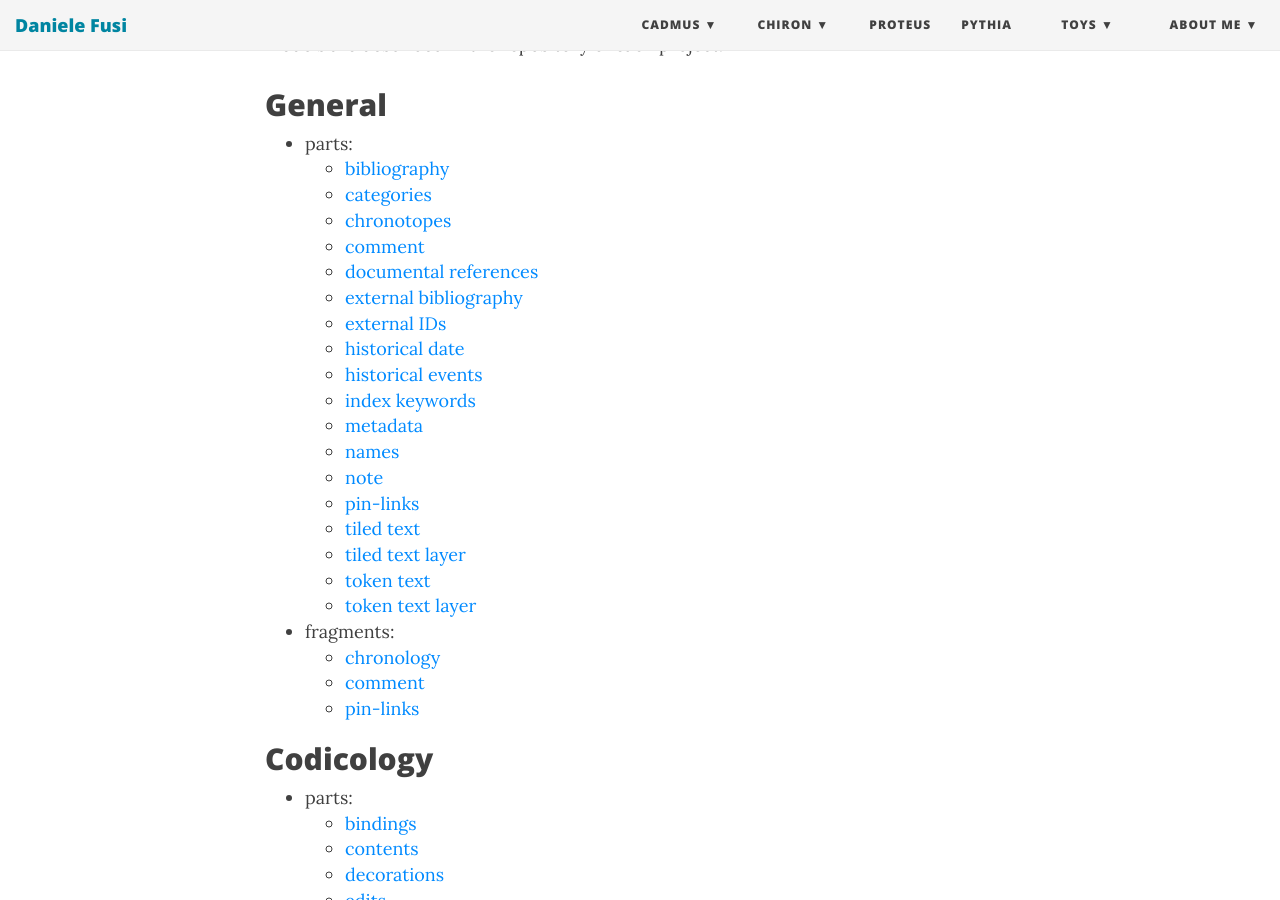
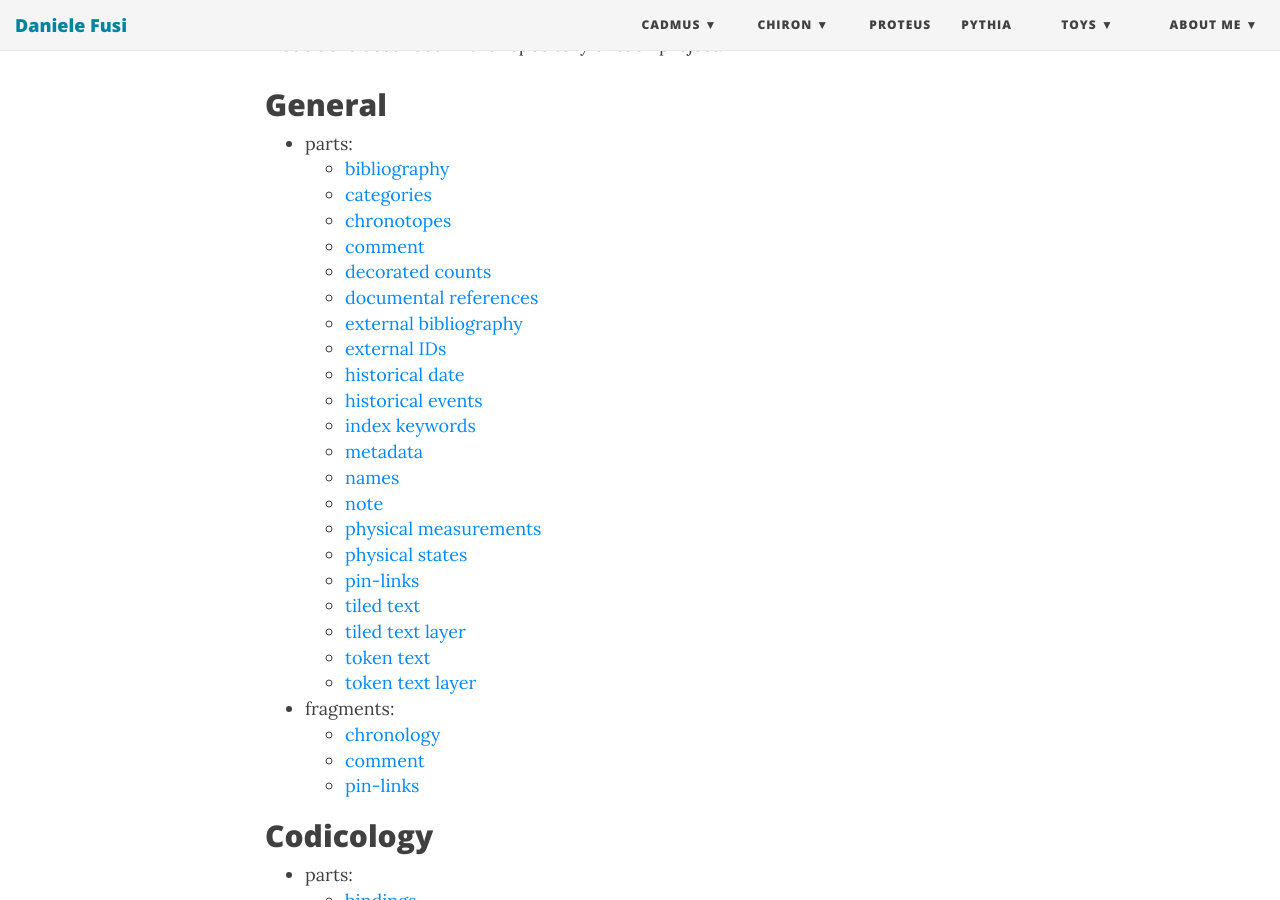
Before and after one commit to Myrmex/overview, a Jekyll site: the page built from cadmus/dev/models.md, in a window 1280 px wide and 900 px high, scrolled down 416 px. Built offline with Jekyll 4.4.1, drawn with Linux system fonts in a browser that asks for light colours; nearby versions of some CDN libraries.

Commit message:
Update models.md

```diff
--- a/cadmus/dev/models.md
+++ b/cadmus/dev/models.md
@@ -13,6 +13,7 @@ All the generic models designed for Cadmus projects are listed here. Project-spe
   - [categories](https://github.com/vedph/cadmus-general/blob/master/docs/categories.md)
   - [chronotopes](https://github.com/vedph/cadmus-general/blob/master/docs/chronotopes.md)
   - [comment](https://github.com/vedph/cadmus-general/blob/master/docs/comment.md)
+  - [decorated counts](https://github.com/vedph/cadmus-general/blob/master/docs/decorated-counts.md)
   - [documental references](https://github.com/vedph/cadmus-general/blob/master/docs/doc-references.md)
   - [external bibliography](https://github.com/vedph/cadmus-general/blob/master/docs/ext-bibliography.md)
   - [external IDs](https://github.com/vedph/cadmus-general/blob/master/docs/external-ids.md)
@@ -22,6 +23,8 @@ All the generic models designed for Cadmus projects are listed here. Project-spe
   - [metadata](https://github.com/vedph/cadmus-general/blob/master/docs/metadata.md)
   - [names](https://github.com/vedph/cadmus-general/blob/master/docs/names.md)
   - [note](https://github.com/vedph/cadmus-general/blob/master/docs/note.md)
+  - [physical measurements](https://github.com/vedph/cadmus-general/blob/master/docs/physical-measurements.md)
+  - [physical states](https://github.com/vedph/cadmus-general/blob/master/docs/physical-states.md)
   - [pin-links](https://github.com/vedph/cadmus-general/blob/master/docs/fr.pin-links.md)
   - [tiled text](https://github.com/vedph/cadmus-general/blob/master/docs/tiled-text.md)
   - [tiled text layer](https://github.com/vedph/cadmus-general/blob/master/docs/tiled-text-layer.md)
```
